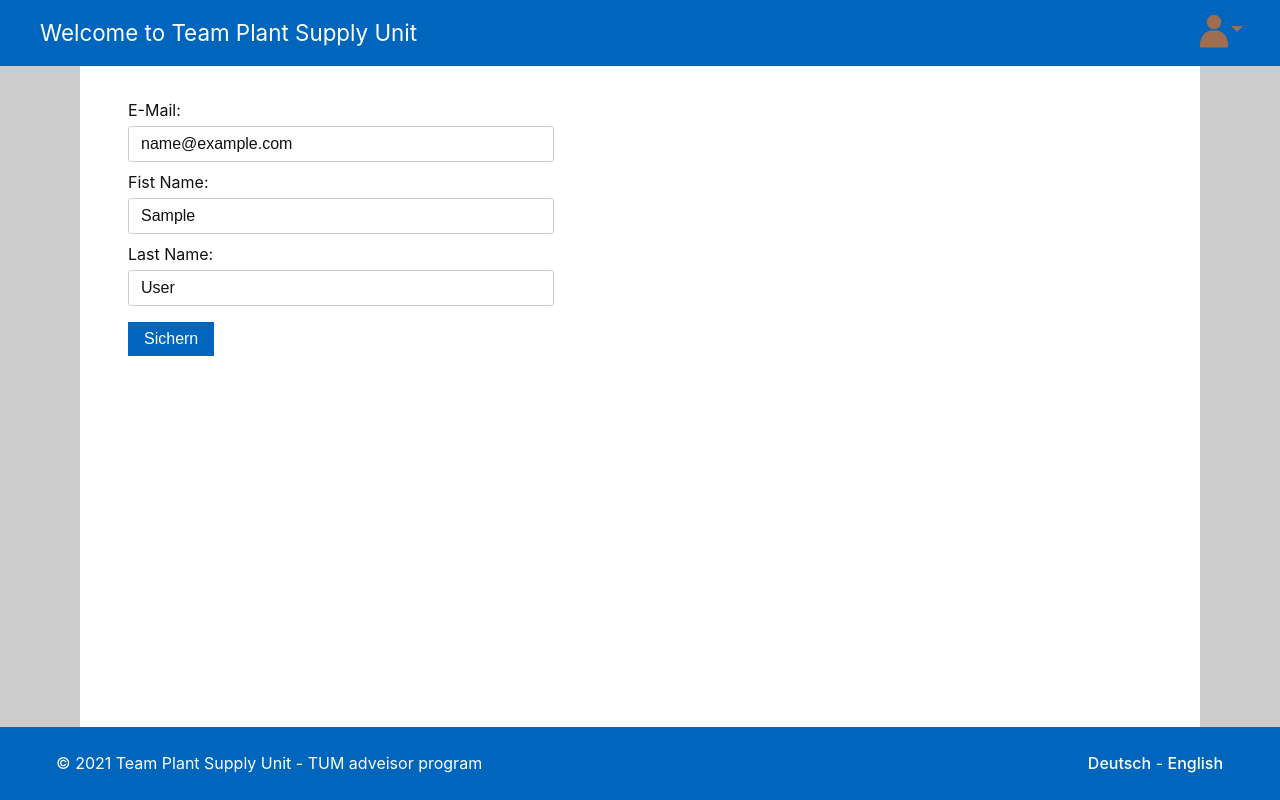
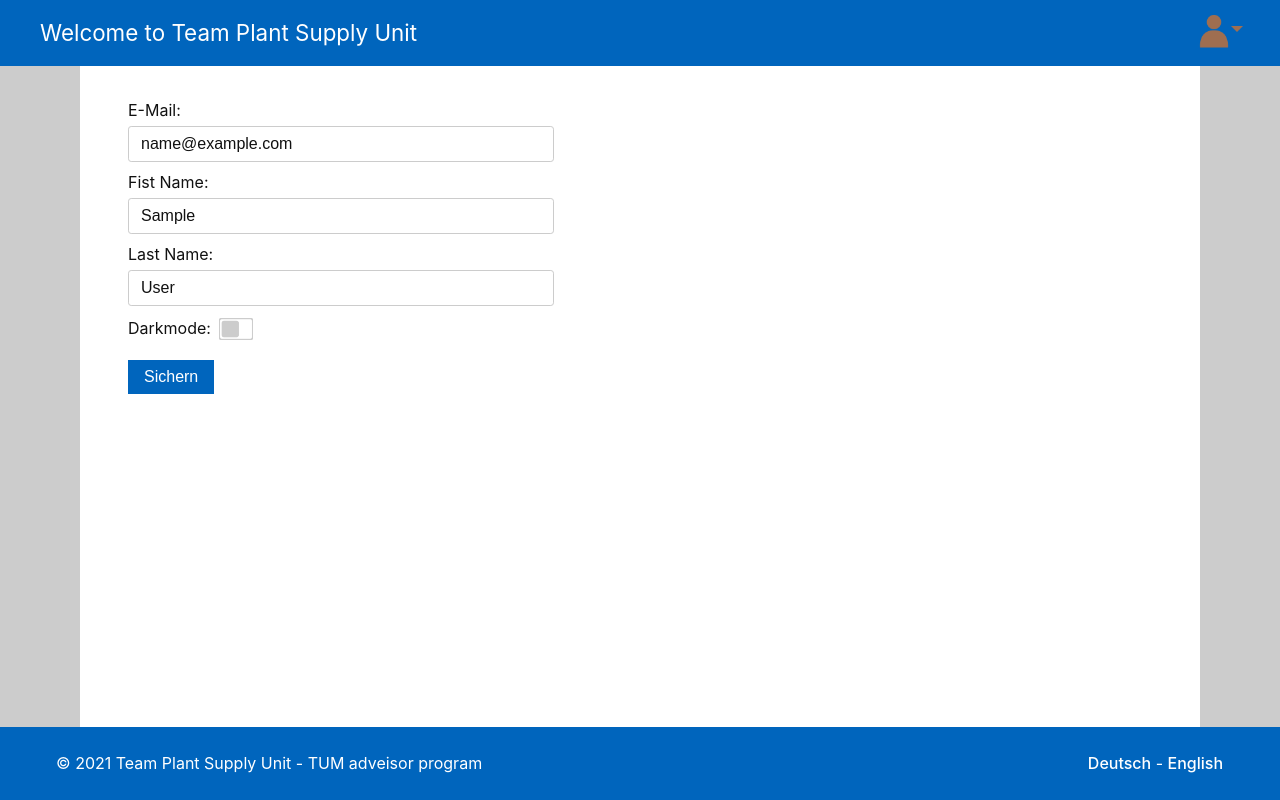
Before and after one commit to Plant-Supply-Unit-adveisor-2021/psuserver, a Django app: page /de/authentification/edit_profile in a window 1280 px wide. Run offline with Django 3.2, Linux system fonts and the light colour scheme; the visitor is signed in with stand-in values (Sample User, id 1).

Commit message:
added darkmode and style checkboxes

```diff
--- a/authentification/forms.py
+++ b/authentification/forms.py
@@ -42,9 +42,11 @@ class EditProfileForm(forms.Form):
     email = forms.EmailField(required=True, label=_("E-Mail"))
     first_name = forms.CharField(required=True, label=_("Fist Name"))
     last_name = forms.CharField(required=True, label=_("Last Name"))
+    darkmode = forms.BooleanField(required=False, label=_("Darkmode"))
 
     def __init__(self, user, *args, **kwargs):
         super(EditProfileForm, self).__init__(*args, **kwargs)
         self.fields['email'].initial = user.email
         self.fields['first_name'].initial = user.first_name
         self.fields['last_name'].initial = user.last_name
+        self.fields['darkmode'].initial = user.darkmode
--- a/authentification/models.py
+++ b/authentification/models.py
@@ -18,8 +18,10 @@ class User(AbstractUser):
 
     # basic personal information
     first_name = models.CharField(_('first name'), max_length=255)
+    last_name = models.CharField(_('last name'), max_length=255)
 
-    last_name = models.CharField(_('last name'), max_length=255)
+    # addtional fields
+    darkmode = models.BooleanField(_('darkmode active'), default=False)
 
 
     USERNAME_FIELD = 'email'
@@ -33,6 +35,10 @@ class User(AbstractUser):
     def __str__(self):
         return '{} {} - {}'.format(self.first_name, self.last_name, self.email)
 
+    # additional functions
+    def darkmode_active(self):
+        return self.darkmode
+
     class Meta:
         verbose_name = _('user')
         verbose_name_plural = _('users')
--- a/authentification/views.py
+++ b/authentification/views.py
@@ -58,6 +58,7 @@ def edit_profile_view(request):
             request.user.email = form.cleaned_data['email']
             request.user.first_name = form.cleaned_data['first_name']
             request.user.last_name = form.cleaned_data['last_name']
+            request.user.darkmode = form.cleaned_data['darkmode']
             request.user.save()
             messages.success(request, _("Successfully updated your profile."))
         except IntegrityError:
--- a/static/style/master.css
+++ b/static/style/master.css
@@ -52,6 +52,8 @@
     --input-border-color-invaild: #c00;
     --input-border-color-action-invalid: #f00;
     --input-shadow-color-focus-invalid: #c005;
+
+    --label-fcolor: #111;
 
 
     --dropdown-bcolor: #fff;
@@ -187,6 +189,7 @@ input {
     outline: none;
 }
 
+/* text fields */
 
 input[type="text"], input[type="email"], input[type="password"] {
     display: block;
@@ -224,6 +227,37 @@ input[type="text"]:hover:invalid, input[type="email"]:hover:invalid, input[type=
 
 input[type="text"]:focus:invalid, input[type="email"]:focus:invalid, input[type="password"]:focus:invalid {
     box-shadow: 0 0 0 3px var(--input-shadow-color-focus-invalid);
+}
+
+/* checkbox */
+
+input[type="checkbox"] {
+    display: inline-block;
+    -webkit-appearance: none;
+
+    width: 2.1rem;
+    height: 1.4rem;
+
+    margin: .25rem .5rem;
+    border: none;
+    padding: 0;
+
+    vertical-align: middle;
+
+    background-image: url(../icons/switch_modern_off.png);
+    background-position: center;
+    background-size: cover;
+    background-repeat: no-repeat;
+}
+
+input[type="checkbox"]:checked {
+    background-image: url(../icons/switch_modern_on.png);
+}
+
+/* labels */
+
+label {
+    color: var(--label-fcolor);
 }
 
 /* styling of errorlist */
--- a/website/templates/base.html
+++ b/website/templates/base.html
@@ -14,7 +14,9 @@
 
         <!-- master stylesheet -->
         <link rel="stylesheet" href="{% static 'style/master.css' %}">
-        <!--<link rel="stylesheet" href="{% static 'style/darkmode.css' %}">-->
+        {% if user.is_authenticated and user.darkmode_active %}
+            <link rel="stylesheet" href="{% static 'style/darkmode.css' %}">
+        {% endif %}
 
         {% block head %}{% endblock %}
     </head>
```
Also changed, not shown: static/style/darkmode.css (+25 -4 lines), authentification/migrations/0002_user_darkmode.py (added), static/icons/switch_modern_off.png (added), static/icons/switch_modern_on.png (added).
